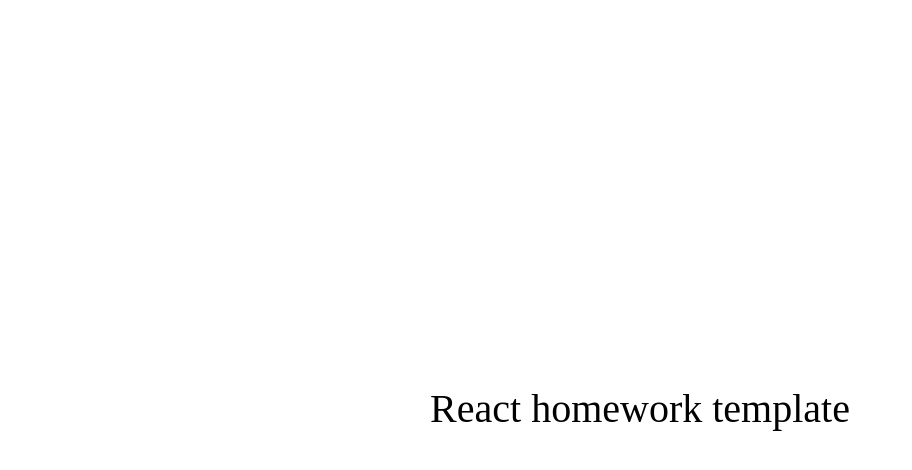
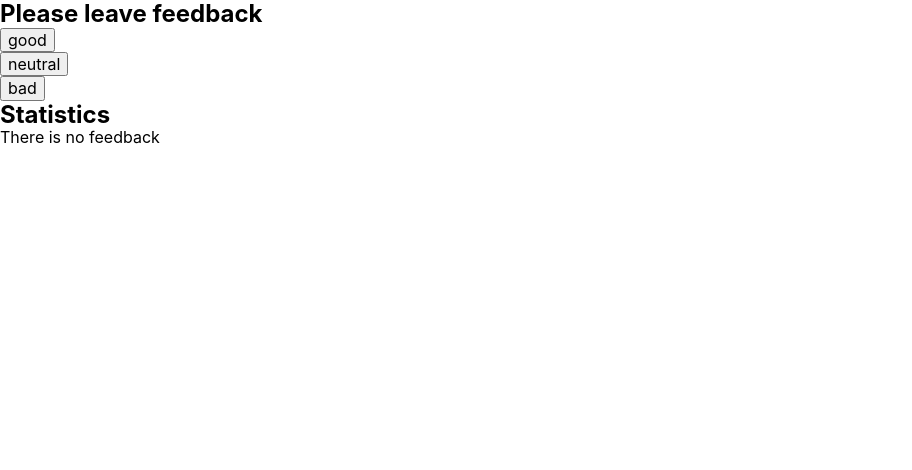
Before and after one commit to TetianaUMKA/goit-react-hw-02-feedback, a React (Create React App) app: page / in a window 1280 px wide. Shown: the top 470 px of the page, without its empty margins (0-912 px from the left). Built offline with nearby package versions, Linux system fonts and the light colour scheme.

Commit message:
Update App.jsx

```diff
--- a/src/components/App.jsx
+++ b/src/components/App.jsx
@@ -1,16 +1,57 @@
-export const App = () => {
-  return (
-    <div
-      style={{
-        height: '100vh',
-        display: 'flex',
-        justifyContent: 'center',
-        alignItems: 'center',
-        fontSize: 40,
-        color: '#010101'
-      }}
-    >
-      React homework template
-    </div>
-  );
-};
+import React, { Component } from 'react';
+
+import { GlobalStyle } from './ClobalStyle';
+
+import { Layout } from './Layout/Layout';
+import { Section } from './Section/Section';
+import { FeedbackOptions } from './FeedbackOptions/FeedbackOptions';
+import { Statistics } from './Statistics/Statistics';
+
+export class App extends Component {
+  state = {
+    good: 0,
+    neutral: 0,
+    bad: 0,
+  };
+
+  onLeaveFeedback = option => {
+    this.setState(prevState => {
+      return {
+        [option]: prevState[option] + 1,
+      };
+    });
+  };
+
+  countTotalFeedback = () =>
+    this.state.good + this.state.neutral + this.state.bad;
+
+  countPositiveFeedbackPercentage = ({ good }) => {
+    return Math.round((good / this.countTotalFeedback(this.state)) * 100);
+  };
+
+  render() {
+    const { good, neutral, bad } = this.state;
+    return (
+      <Layout>
+        <Section title="Please leave feedback">
+          <FeedbackOptions
+            options={Object.keys(this.state)}
+            onLeaveFeedback={this.onLeaveFeedback}
+          />
+        </Section>
+        <Section title="Statistics">
+          <Statistics
+            good={good}
+            neutral={neutral}
+            bad={bad}
+            total={this.countTotalFeedback(this.state)}
+            positivePercentage={this.countPositiveFeedbackPercentage(
+              this.state
+            )}
+          />
+        </Section>
+        <GlobalStyle />
+      </Layout>
+    );
+  }
+}
```
